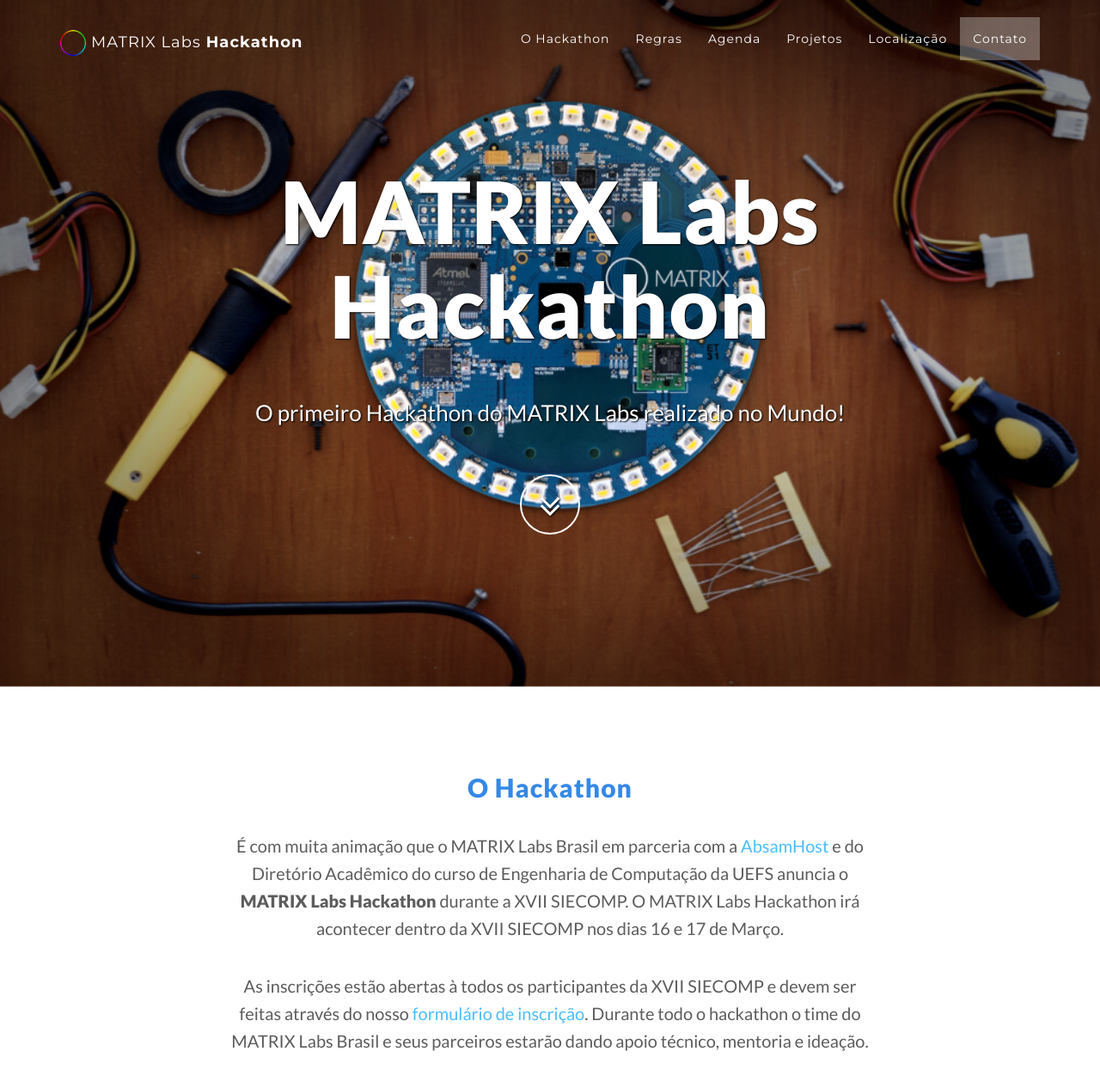
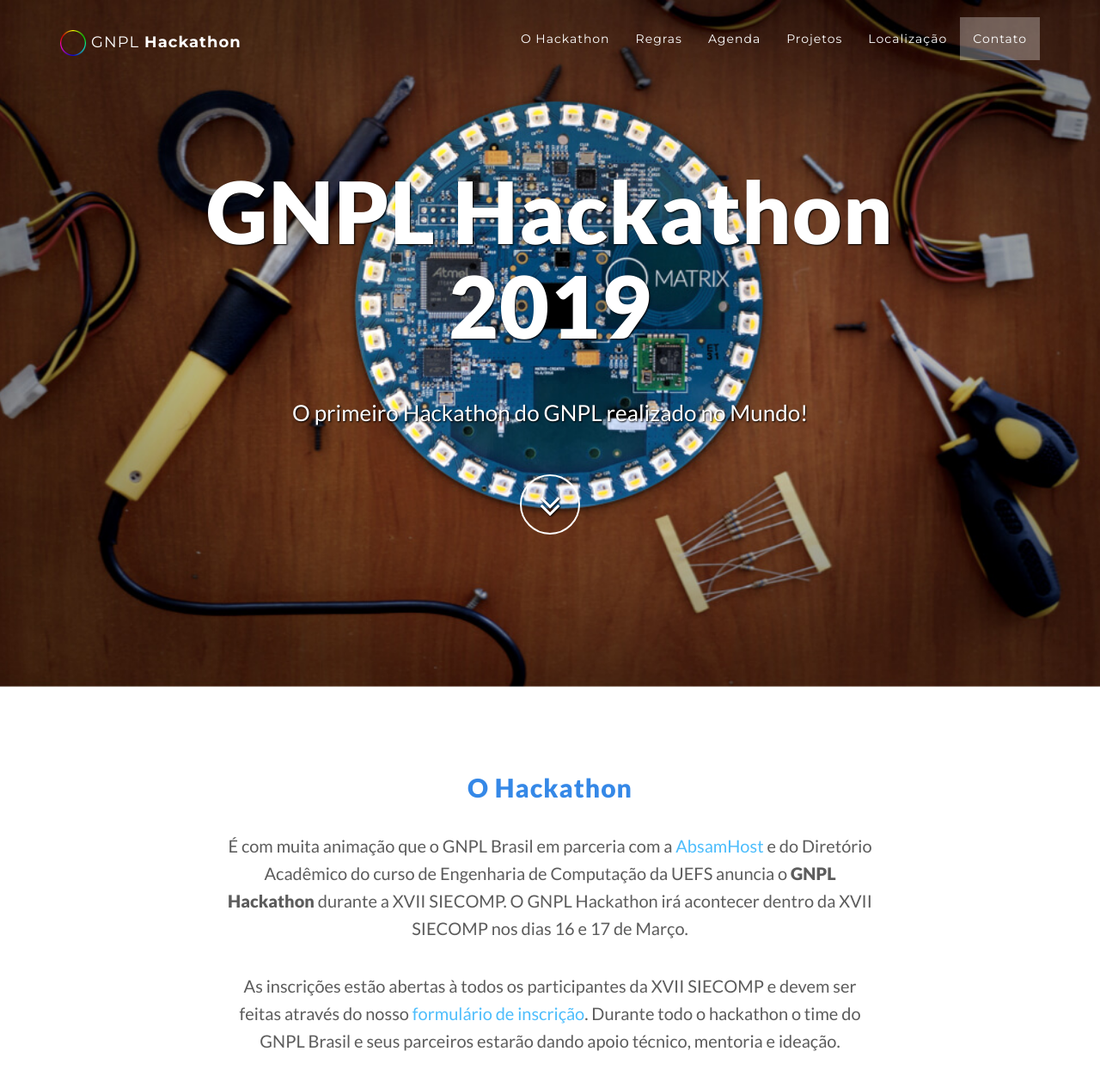
Before and after one commit to matrix-io/hackathon, a website: page index.html in a window 1280 px wide. Shown: the top 1259 px of the page at 86% size. Drawn offline with nearby package versions, Linux system fonts and the light colour scheme; some packages are replaced by stand-ins of ours; a web font is replaced by a local one.

Commit message:
updated index.html to reflect our hackathon title

```diff
--- a/index.html
+++ b/index.html
@@ -4,10 +4,10 @@
     <meta charset="utf-8">
     <meta http-equiv="X-UA-Compatible" content="IE=edge">
     <meta name="viewport" content="width=device-width, initial-scale=1">
-    <meta name="description" content="That's a landing page for our first MATRIX Labs Hackathon">
-    <meta name="author" content="Matrix Labs Brasil">
+    <meta name="description" content="That's a landing page for our first GNPL Hackathon">
+    <meta name="author" content="Shylee Ezroni & Alan Golman">
 
-    <title>MATRIX Labs Hackathon</title>
+    <title>GNPL Hackathon 2019</title>
 
     <!-- Bootstrap Core CSS -->
     <link href="vendor/bootstrap/css/bootstrap.min.css" rel="stylesheet">
@@ -55,7 +55,7 @@
             Menu <i class="fa fa-bars"></i>
           </button>
           <a class="navbar-brand page-scroll text-center" href="#page-top">
-            <img id="everloop" src="img/everloop.png"/> <span class="hidden-xs hidden-sm "><span class="light">MATRIX Labs</span> Hackathon</span>
+            <img id="everloop" src="img/everloop.png"/> <span class="hidden-xs hidden-sm "><span class="light">GNPL</span> Hackathon </span>
           </a>
         </div>
 
@@ -97,8 +97,8 @@
         <div class="container">
           <div class="row">
             <div class="col-md-12 col-lg-12">
-              <h1 class="brand-heading">MATRIX Labs Hackathon</h1>
-              <p class="intro-text">O primeiro Hackathon do MATRIX Labs realizado no Mundo!</p>
+              <h1 class="brand-heading">GNPL Hackathon 2019</h1>
+              <p class="intro-text">O primeiro Hackathon do GNPL realizado no Mundo!</p>
               <a href="#about" class="btn btn-circle page-scroll">
                 <i class="fa fa-angle-double-down animated"></i>
               </a>
@@ -113,9 +113,9 @@
       <div class="row">
         <div class="col-lg-8 col-lg-offset-2">
           <h2>O Hackathon</h2>
-          <p>É com muita animação que o MATRIX Labs Brasil em parceria com a <a href="https://www.absamhost.com.br">AbsamHost</a> e do Diretório Acadêmico do curso de Engenharia de Computação da UEFS anuncia o <strong>MATRIX Labs Hackathon</strong> durante a XVII SIECOMP. O MATRIX Labs Hackathon irá acontecer dentro da XVII SIECOMP nos dias 16 e 17 de Março.</p>
+          <p>É com muita animação que o GNPL Brasil em parceria com a <a href="https://www.absamhost.com.br">AbsamHost</a> e do Diretório Acadêmico do curso de Engenharia de Computação da UEFS anuncia o <strong>GNPL Hackathon</strong> durante a XVII SIECOMP. O GNPL Hackathon irá acontecer dentro da XVII SIECOMP nos dias 16 e 17 de Março.</p>
 
-          <p>As inscrições estão abertas à todos os participantes da XVII SIECOMP e devem ser feitas através do nosso <a href="https://goo.gl/forms/tvWTE4Dml3IRjMGn2">formulário de inscrição</a>. Durante todo o hackathon o time do MATRIX Labs Brasil e seus parceiros estarão dando apoio técnico, mentoria e ideação.</p>
+          <p>As inscrições estão abertas à todos os participantes da XVII SIECOMP e devem ser feitas através do nosso <a href="https://goo.gl/forms/tvWTE4Dml3IRjMGn2">formulário de inscrição</a>. Durante todo o hackathon o time do GNPL Brasil e seus parceiros estarão dando apoio técnico, mentoria e ideação.</p>
 
           <p><strong>Desafio:</strong> Construa um app para o <a href="http://creator.matrix.one">MATRIX Creator</a> que ajude a melhorar o dia-a-dia das pessoas no qual use pelo menos três recursos da <a href="https://matrix-io.github.io/matrix-documentation/">API do MATRIX Cretor</a> e uma API de qualquer serviço externo de sua escolha.</p>
 
@@ -129,7 +129,7 @@
               <div class="modal-content">
                 <div class="modal-header">
                   <button type="button" class="close" data-dismiss="modal" aria-label="Close"><span aria-hidden="true">&times;</span></button>
-                  <h4 class="modal-title" id="myModalLabel">Participantes do 1˚ MATRIX Labs Hackathon</h4>
+                  <h4 class="modal-title" id="myModalLabel">Participantes do 1˚ GNPL Hackathon</h4>
                 </div>
                 <div class="modal-body">
                   João Victor Mota do Nascimento</br>
@@ -298,7 +298,7 @@
     <section id="contact" class="darker-black container content-section text-center">
       <div class="row">
         <div class="col-lg-8 col-lg-offset-2">
-          <h2>MATRIX Labs Brasil</h2>
+          <h2>GNPL Brasil</h2>
           <p>Feel free to get in touch with us.</p>
           <p><a href="http://www.matrixlabs.ai/contact.html">http://www.matrixlabs.ai/contact.html</a>
           </p>
@@ -309,7 +309,7 @@
     <!-- Footer -->
     <footer>
       <div class="container text-center">
-        <p>Copyright &copy; MATRIX Labs 2017</p>
+        <p>Copyright &copy; GNPL 2017</p>
       </div>
     </footer>
 
```
